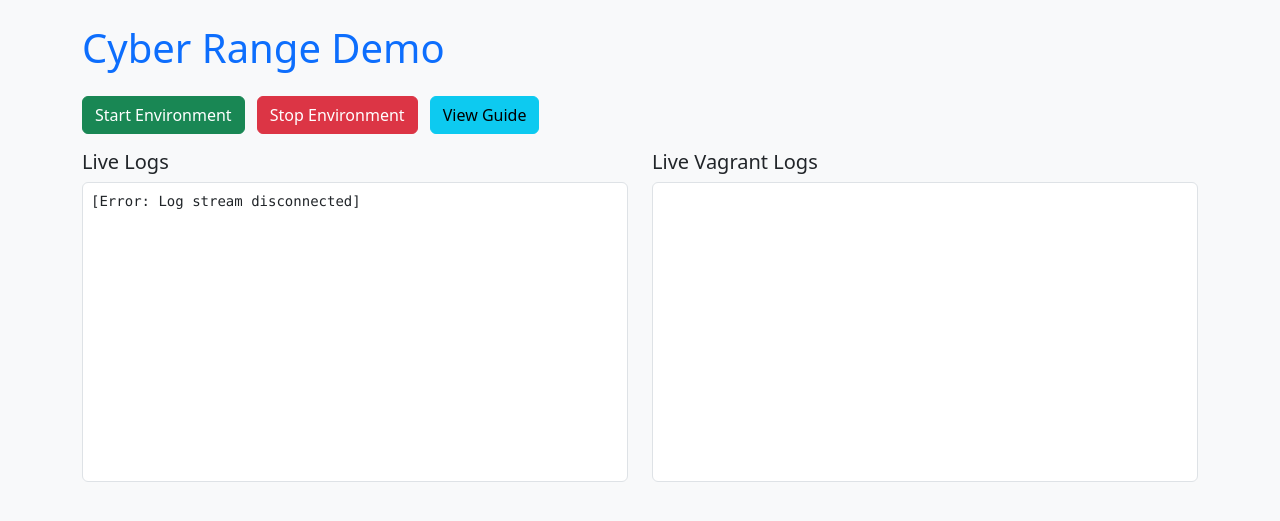
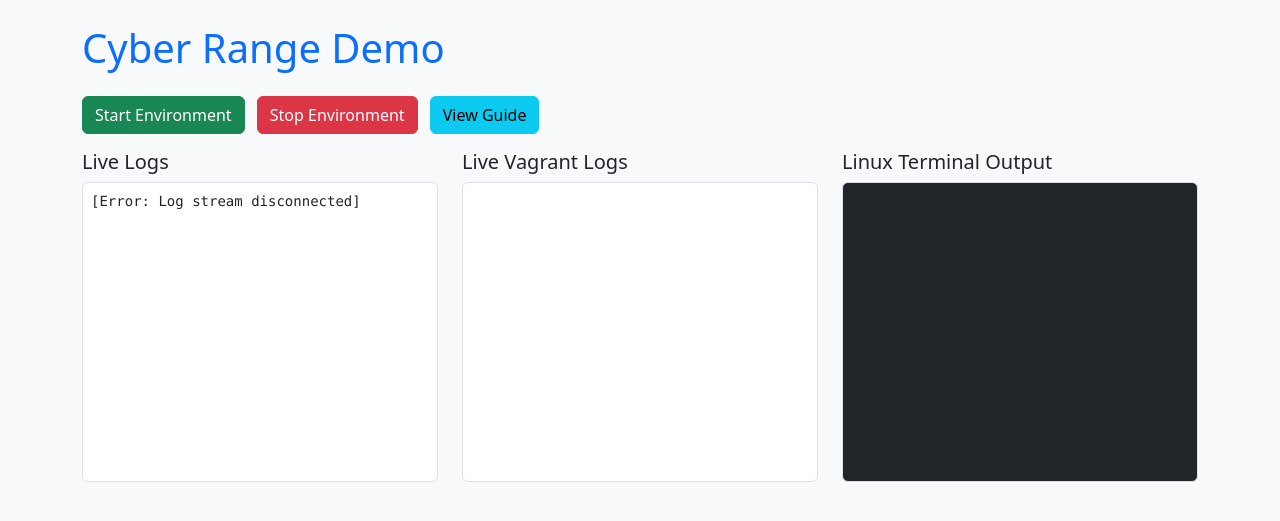
Before and after one commit to sayanjacob/Cyberrange, a Flask app: page / in a window 1280 px wide. Shown: the top 521 px of the page. Run offline with Flask 3, Linux system fonts and the light colour scheme; data that the repository does not hold is empty.

Commit message:
Add Linux Terminal Output section to UI
Introduced a new 'Linux Terminal Output' panel to the index page, displaying live logs alongside existing log panels. Updated the log streaming JavaScript to send log data to all three panels and removed redundant event source code for Vagrant logs. Also added server-side printing of streamed logs for easier debugging.

```diff
--- a/phishing_email_scenario/UI/app.py
+++ b/phishing_email_scenario/UI/app.py
@@ -70,6 +70,7 @@ def stream_logs():
             while True:
                 line = f.readline()
                 if line:
+                    print(line.strip())  # Show logs on the server terminal
                     yield f"data: {line.strip()}\n\n"
                 else:
                     time.sleep(0.5)
--- a/phishing_email_scenario/UI/templates/index.html
+++ b/phishing_email_scenario/UI/templates/index.html
@@ -17,39 +17,41 @@
         </div>
 
         <div class="row">
-            <div class="col-md-6 mb-4">
+            <div class="col-md-4 mb-4">
                 <h2 class="h5">Live Logs</h2>
                 <pre id="logs" class="bg-white border rounded p-2" style="height: 300px; overflow-y: scroll;"></pre>
             </div>
-            <div class="col-md-6 mb-4">
+            <div class="col-md-4 mb-4">
                 <h2 class="h5">Live Vagrant Logs</h2>
                 <pre id="log-output" class="bg-white border rounded p-2" style="height: 300px; overflow-y: scroll;"></pre>
+            </div>
+            <div class="col-md-4 mb-4">
+                <h2 class="h5">Linux Terminal Output</h2>
+                <pre id="terminal-output" class="bg-dark text-success border rounded p-2" style="height: 300px; overflow-y: scroll; font-family: 'Fira Mono', 'Consolas', monospace;"></pre>
             </div>
         </div>
     </div>
 
     <script>
         const logBox = document.getElementById("logs");
+        const logOutput = document.getElementById('log-output');
+        const terminalOutput = document.getElementById('terminal-output');
 
         // Connect to log stream
         const eventSource = new EventSource("/logs");
-
         eventSource.onmessage = function(event) {
             logBox.textContent += event.data + "\n";
             logBox.scrollTop = logBox.scrollHeight;
+            logOutput.textContent += event.data + "\n";
+            logOutput.scrollTop = logOutput.scrollHeight;
+            // Show all logs in terminal output
+            terminalOutput.textContent += event.data + "\n";
+            terminalOutput.scrollTop = terminalOutput.scrollHeight;
         };
-
         eventSource.onerror = function(event) {
             logBox.textContent += "[Error: Log stream disconnected]\n";
             eventSource.close();
         };
-
-        const logOutput = document.getElementById('log-output');
-        const eventSourceVagrant = new EventSource('/logs');
-        eventSourceVagrant.onmessage = function(e) {
-            logOutput.textContent += e.data + '\n';
-            logOutput.scrollTop = logOutput.scrollHeight;
-        };
     </script>
 </body>
 </html>
```
